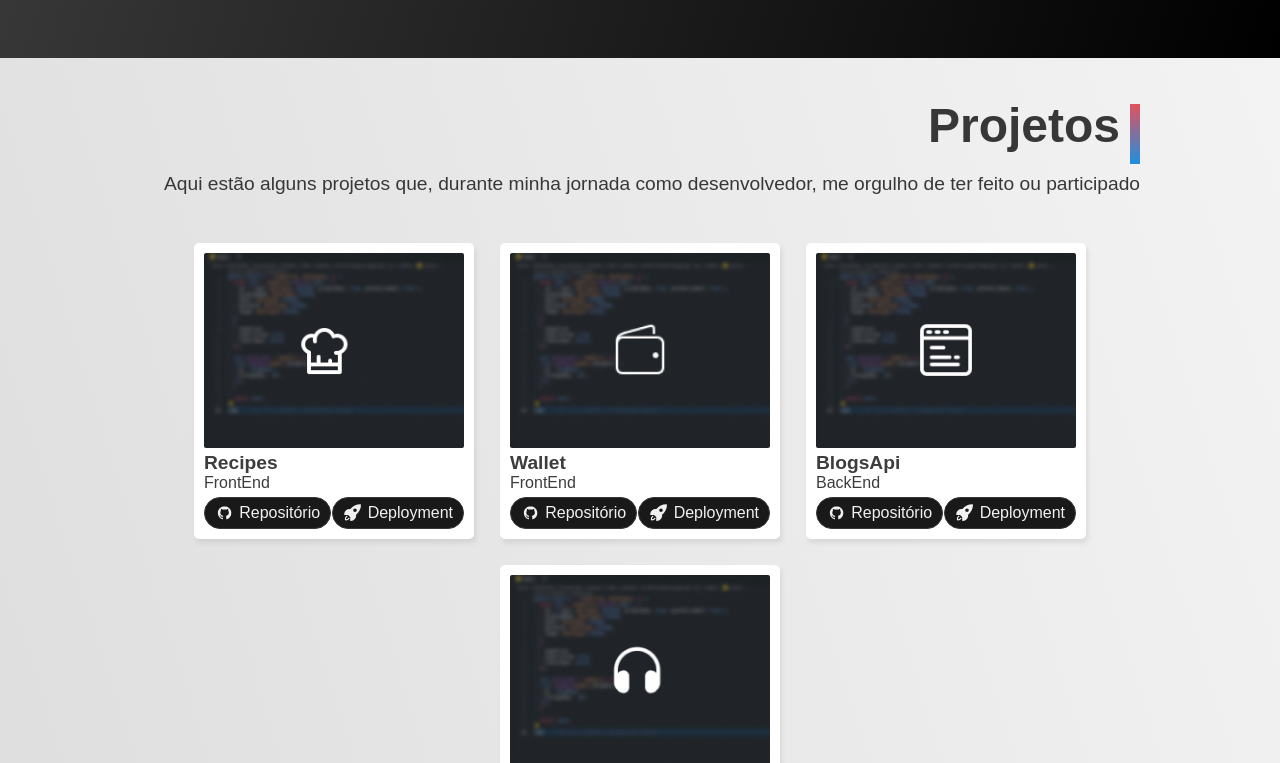
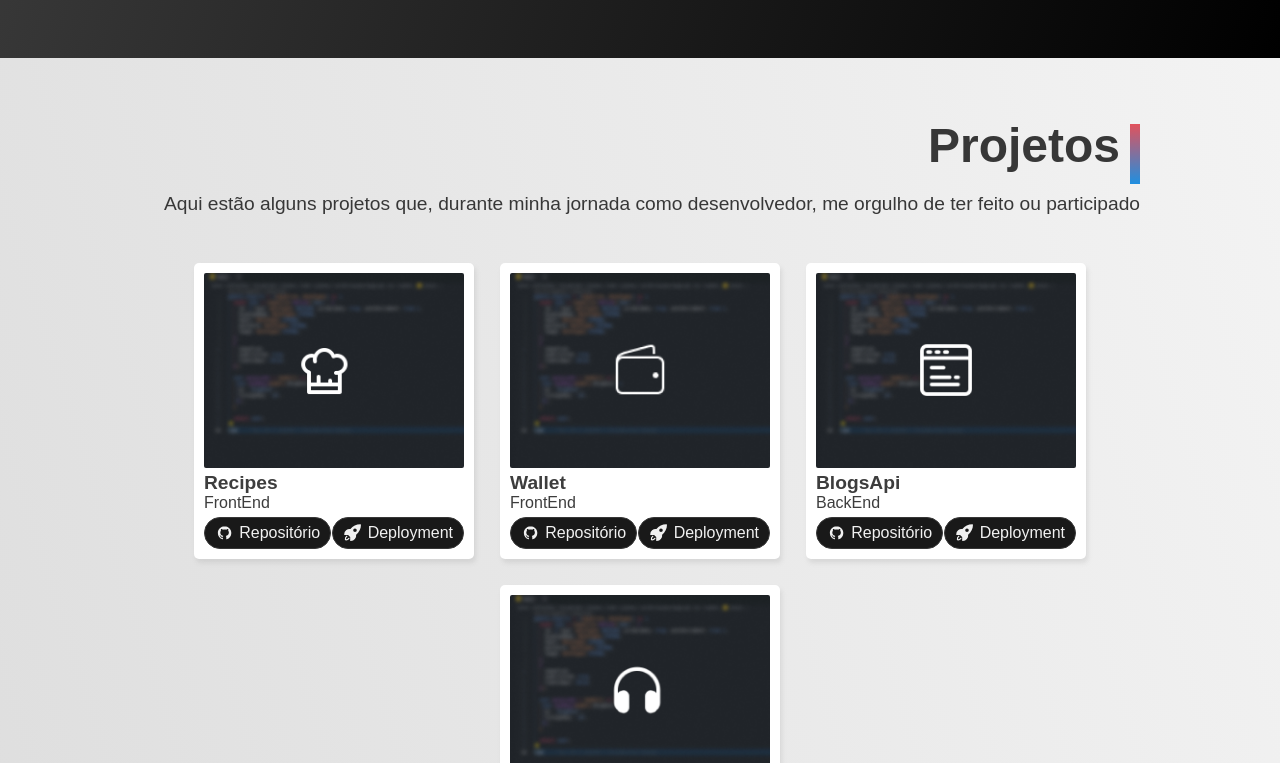
Before and after one commit to victormatia/portifolio, a React (Vite) app: page / in a window 1280 px wide. Shown: the part 1677-2440 px from the top of the page. Built offline with nearby package versions, Linux system fonts and the light colour scheme; a web font is replaced by a local one.

Commit message:
style: update progects__content margin

```diff
--- a/src/css/modules/Projects.module.css
+++ b/src/css/modules/Projects.module.css
@@ -9,7 +9,7 @@
 }
 
 .projects__content {
-  margin: 40px 0;
+  margin: 60px 0;
   display: flex;
   flex-direction: column;
   align-items: center;
```
